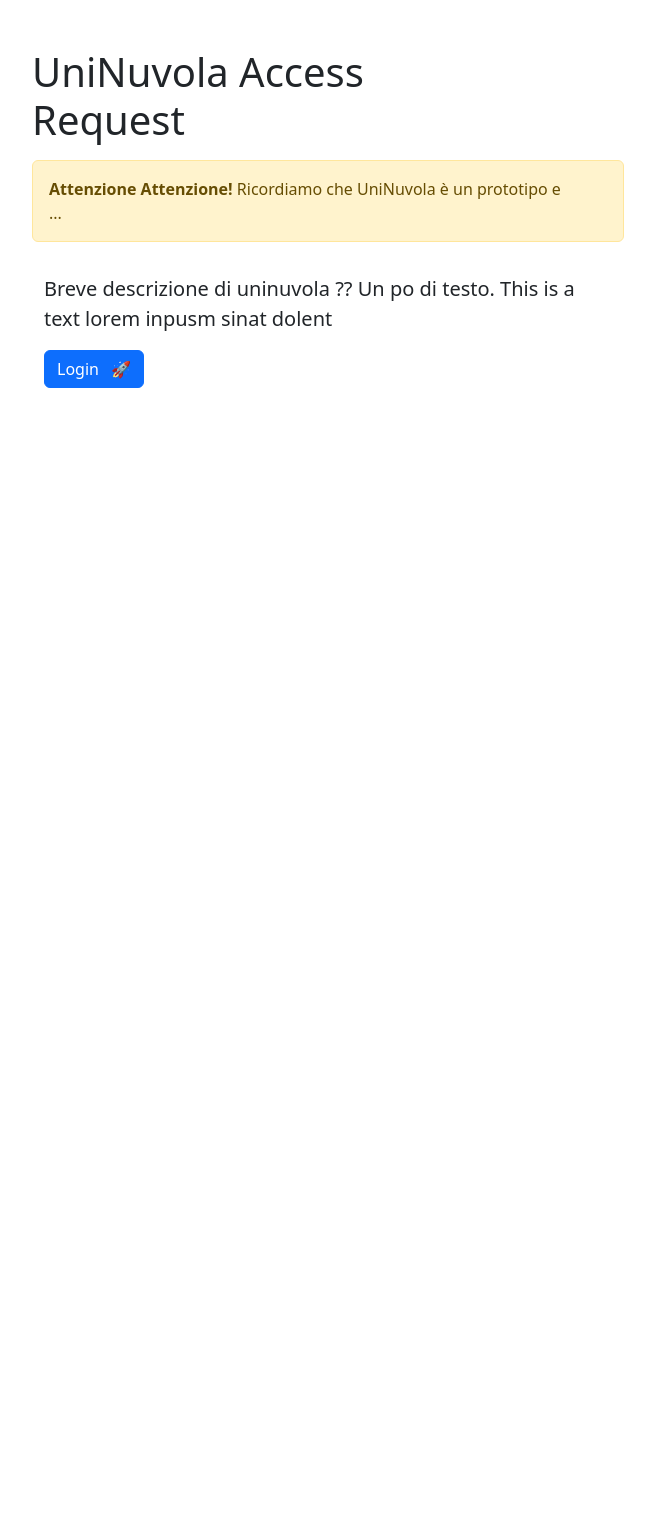
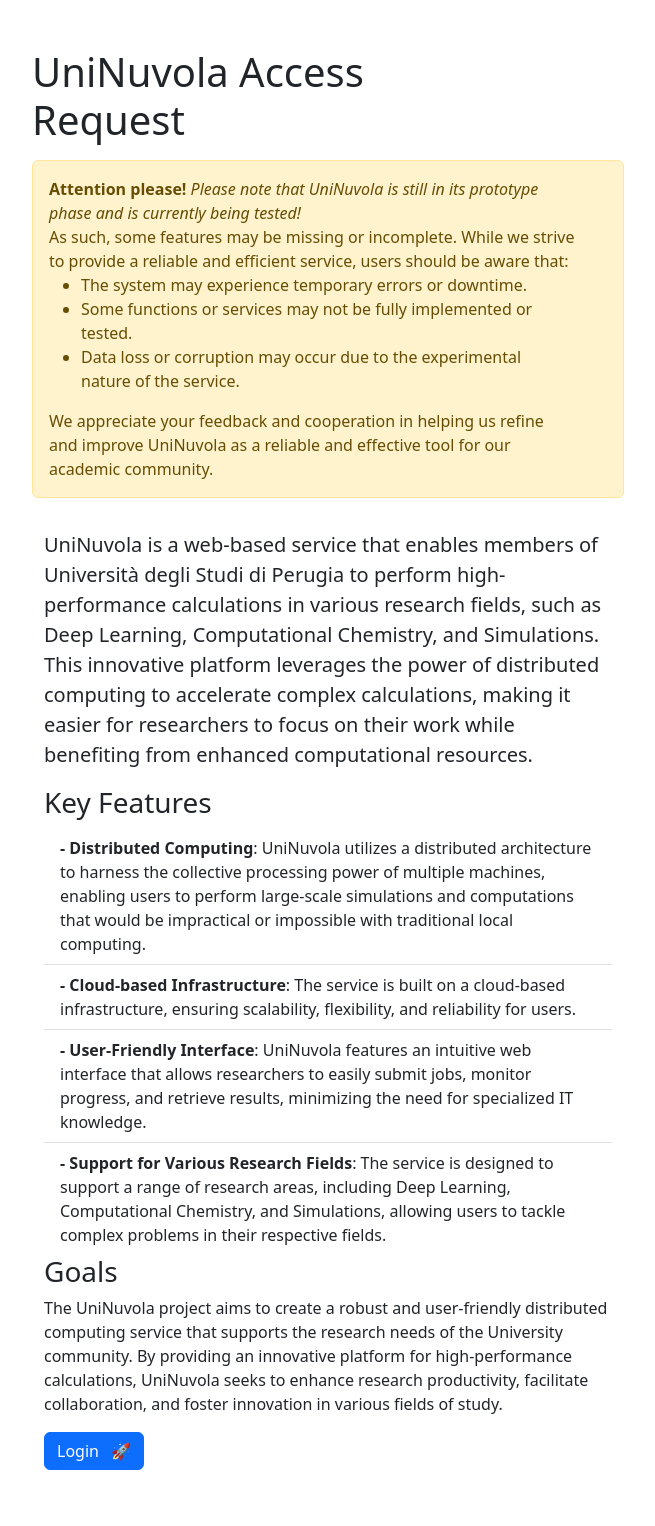
Before and after one commit to UniNuvola/web, a Flask app: page / in a window 1280 px wide. Shown: the whole page, without its empty margins (312-967 px from the left). Before the commit the page ends 388 px from the top, so only its background shows below. Run offline with Flask 3, Linux system fonts and the light colour scheme.

Commit message:
📝 (home.html): update home page description and add key features section to provide more information about UniNuvola's capabilities and benefits for users.
Note: this is a placeholder and text was AI generated.

```diff
--- a/templates/home.html
+++ b/templates/home.html
@@ -38,7 +38,17 @@
         <div class="row py-md-2">
           <div class="col">
             <div class="alert alert-warning alert-dismissible fade show" role="alert">
-              <strong>Attenzione Attenzione!</strong> Ricordiamo che UniNuvola è un prototipo e ...
+              <strong>Attention please!</strong> <i>Please note that UniNuvola is still in its prototype phase and
+              is currently being tested!</i><br>
+              As such, some features may be missing or incomplete.
+              While we strive to provide a reliable and efficient service, users should be aware that:
+              <ul>
+                <li>The system may experience temporary errors or downtime.</li>
+                <li>Some functions or services may not be fully implemented or tested.</li>
+                <li>Data loss or corruption may occur due to the experimental nature of the service.</li>
+              </ul>
+              We appreciate your feedback and cooperation in helping us refine and improve UniNuvola as a reliable and
+              effective tool for our academic community.
             </div>
           </div>
         </div>
@@ -52,7 +62,33 @@
           <!-- Description and Login -->
           <div class="row mx-auto py-md-2">
             <div class="col">
-              <p class="fs-5">Breve descrizione di uninuvola ?? Un po di testo. This is a text lorem inpusm sinat dolent</p>
+              <!-- <p class="fs-5">Breve descrizione di uninuvola ?? Un po di testo. This is a text lorem inpusm sinat dolent</p> -->
+              <p class="fs-5">
+                UniNuvola is a web-based service that enables members of Università degli Studi di Perugia to perform high-performance
+                calculations in various research fields, such as Deep Learning, Computational Chemistry, and Simulations.
+                This innovative platform leverages the power of distributed computing to accelerate complex calculations,
+                making it easier for researchers to focus on their work while benefiting from enhanced computational resources.
+
+                <h3>Key Features</h3>
+
+                <ul class="list-group list-group-flush">
+                  <li class="list-group-item"><b> - Distributed Computing</b>: UniNuvola utilizes a distributed architecture to harness the collective processing power of multiple machines, enabling users to perform large-scale simulations and computations that would be impractical or impossible with traditional local computing.</li>
+                  <li class="list-group-item"><b> - Cloud-based Infrastructure</b>: The service is built on a cloud-based infrastructure, ensuring scalability, flexibility, and reliability for users.</li>
+                  <li class="list-group-item"><b> - User-Friendly Interface</b>: UniNuvola features an intuitive web interface that allows researchers to easily submit jobs, monitor progress, and retrieve results, minimizing the need for specialized IT knowledge.</li>
+                  <li class="list-group-item"><b> - Support for Various Research Fields</b>: The service is designed to support a range of research areas, including Deep Learning, Computational Chemistry, and Simulations, allowing users to tackle complex problems in their respective fields.</li>
+                </ul>
+
+                <h3>Goals</h3>
+
+                The UniNuvola project aims to create a robust and user-friendly distributed computing service that supports
+                the research needs of the University community.
+                By providing an innovative platform for high-performance calculations, UniNuvola seeks to enhance research productivity,
+                facilitate collaboration, and foster innovation in various fields of study.
+              </p>
+
+
+
+
 
               <a href="/login"><button type="button" class="btn btn-primary">Login &nbsp;  🚀</button></a>
             </div>
```
